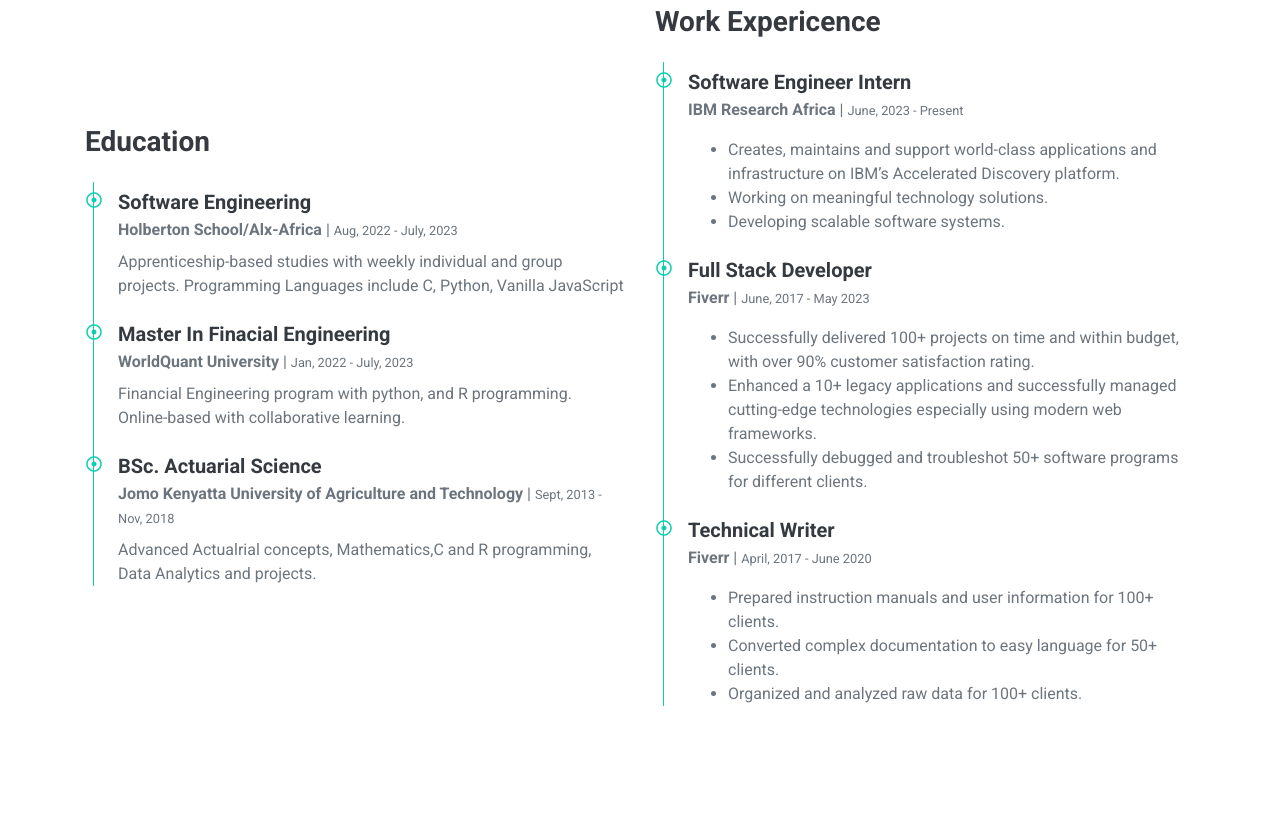
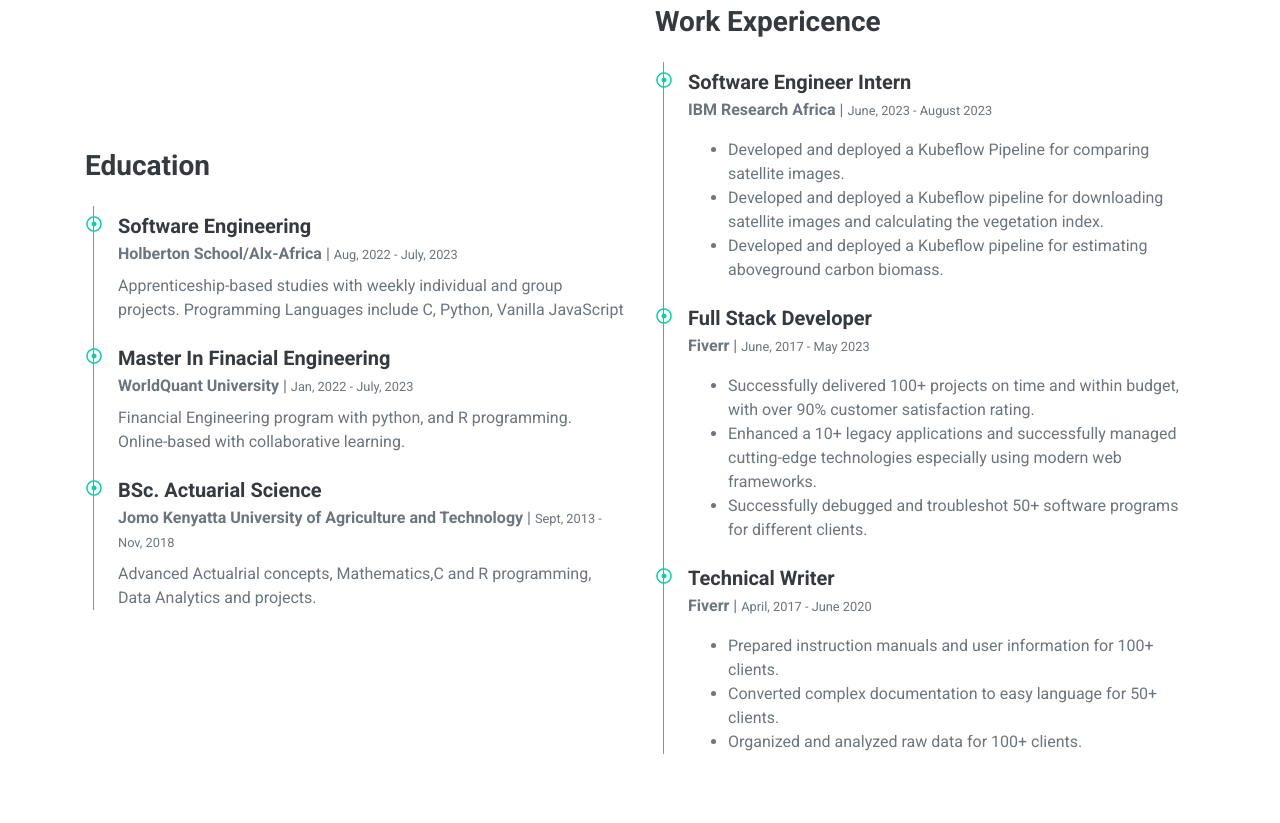
Before and after one commit to micahondiwa/micahondiwa.github.io, a website with bundled scripts: page index.html in a window 1280 px wide. Shown: the part 1947-2770 px from the top of the page. Built offline with nearby package versions, Linux system fonts and the light colour scheme; files whose address does not match are found by name.

Commit message:
Updated workexperience

```diff
--- a/index.html
+++ b/index.html
@@ -160,13 +160,14 @@ I am also a co-founder and member of the Green Alliance Africa, a non-profit you
                             <i class="far fa-dot-circle text-primary position-absolute"
                                 style="top: 2px; left: -32px;"></i>
                             <h5 class="font-weight-bold mb-1">Software Engineer Intern</h5>
-                            <p class="mb-2"><strong>IBM Research Africa</strong> | <small>June, 2023 - Present</small></p>
+                            <p class="mb-2"><strong>IBM Research Africa</strong> | <small>June, 2023 - August 2023</small></p>
                             <p>
 
                              <ul>
-                            <li>Creates, maintains and support world-class applications and infrastructure on IBM’s Accelerated Discovery platform. </li>
-                            <li>Working on meaningful technology solutions. </li>
-                            <li>Developing scalable software systems.</li>
+                            <li>Developed and deployed a Kubeflow Pipeline for comparing satellite images. </li>
+                            <li>Developed and deployed a Kubeflow pipeline for downloading satellite images and calculating the vegetation
+                                index. </li>
+                            <li>Developed and deployed a Kubeflow pipeline for estimating aboveground carbon biomass.</li>
                             </ul>
 
                             </p>
```
